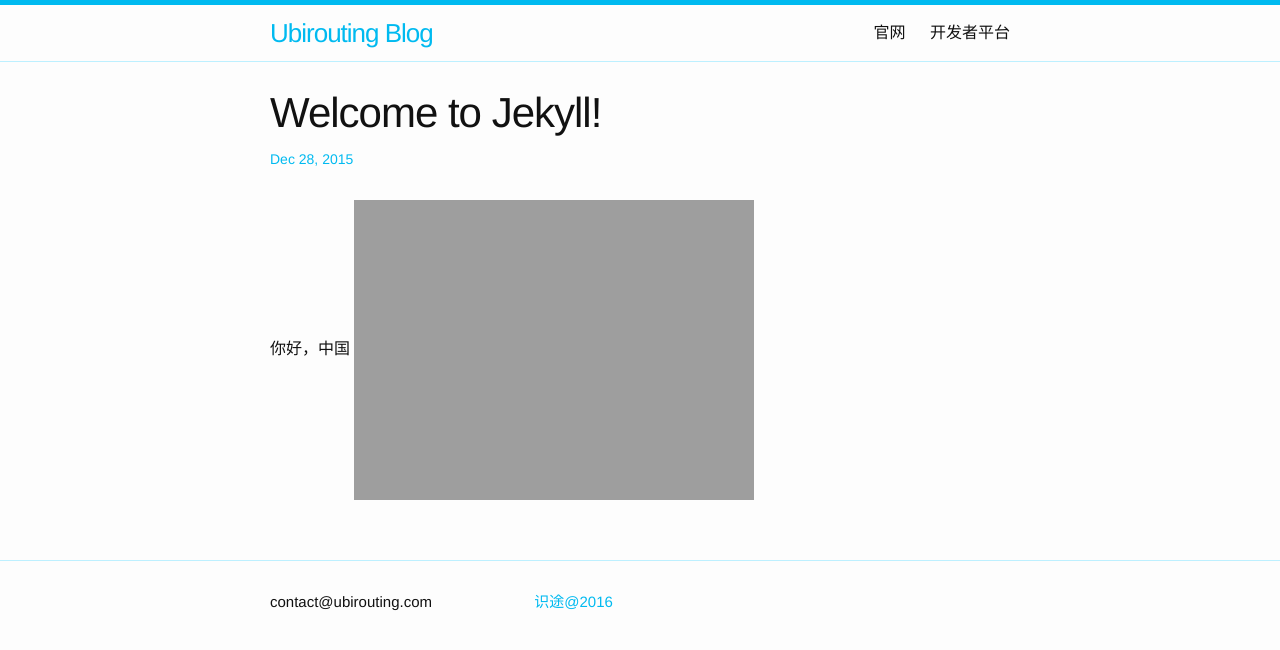
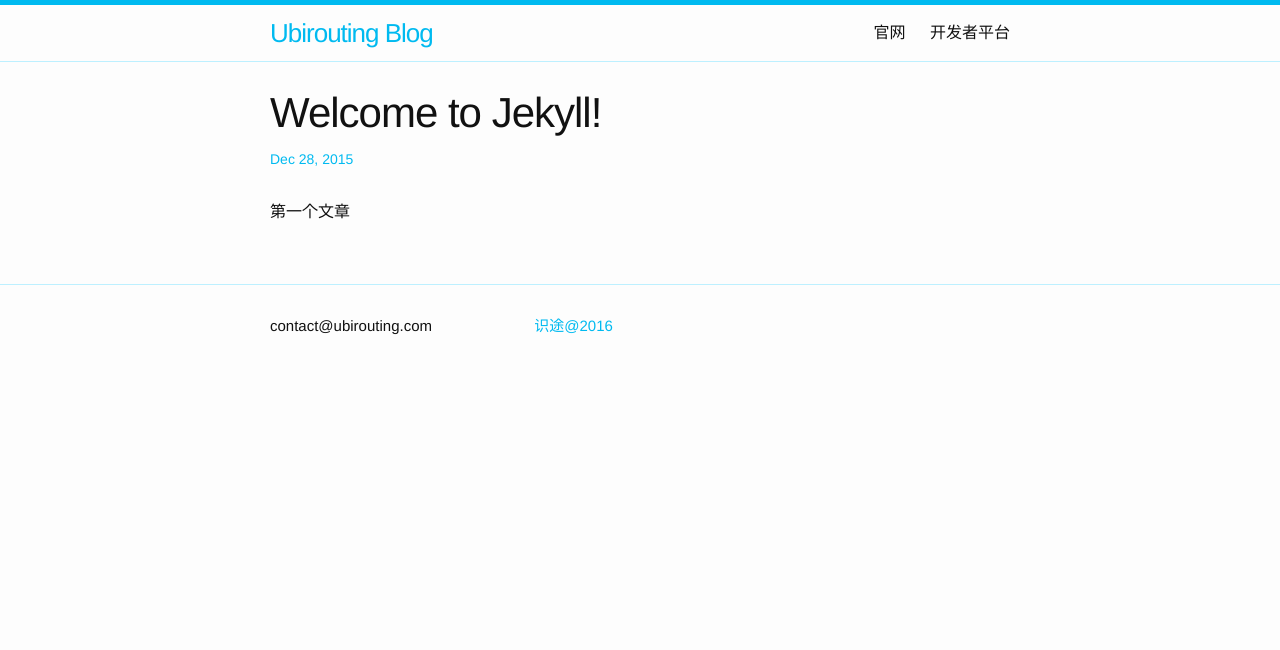
Before and after one commit to ubirouting/ubirouting.github.io, a Jekyll site: the page built from _posts/2015-12-28-welcome-to-jekyll.markdown, in a window 1280 px wide. Shown: the top 650 px of the page. Built offline with Jekyll 4.4.1, drawn with Linux system fonts in a browser that asks for light colours.

Commit message:
Update 2015-12-28-welcome-to-jekyll.markdown

```diff
--- a/_posts/2015-12-28-welcome-to-jekyll.markdown
+++ b/_posts/2015-12-28-welcome-to-jekyll.markdown
@@ -2,7 +2,6 @@
 layout: post
 title:  "Welcome to Jekyll!"
 date:   2015-12-28 17:33:33 +0800
-categories: jekyll update
+categories: ubirouting
 ---
-你好，中国
-![有帮助的截图]({{ site.url }}/assets/a.jpg)
+第一个文章
```
